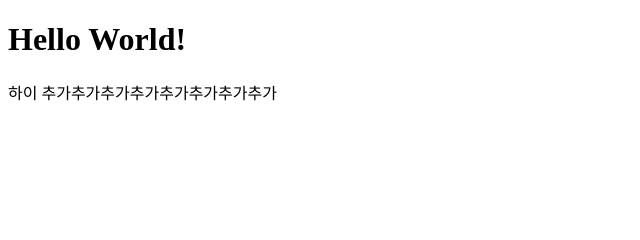
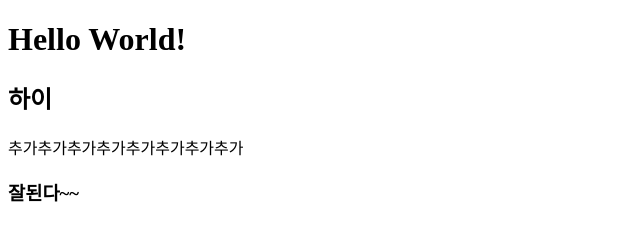
Before and after one commit to JohnKim0911/test_github, a plain HTML site: page index.html in a window 1280 px wide. Shown: the whole page, without its empty margins (0-640 px from the left). Drawn offline with Linux system fonts and the light colour scheme.

Commit message:
잘된다 추가

```diff
--- a/index.html
+++ b/index.html
@@ -9,8 +9,15 @@
 
     <h1>Hello World!</h1>
 
-    하이
-    추가추가추가추가추가추가추가추가
+    <h2>
+        하이
+    </h2>
+
+    <p>
+        추가추가추가추가추가추가추가추가
+    </p>
+
+    <h3>잘된다~~</h3>
 
 </body>
 </html>
```
